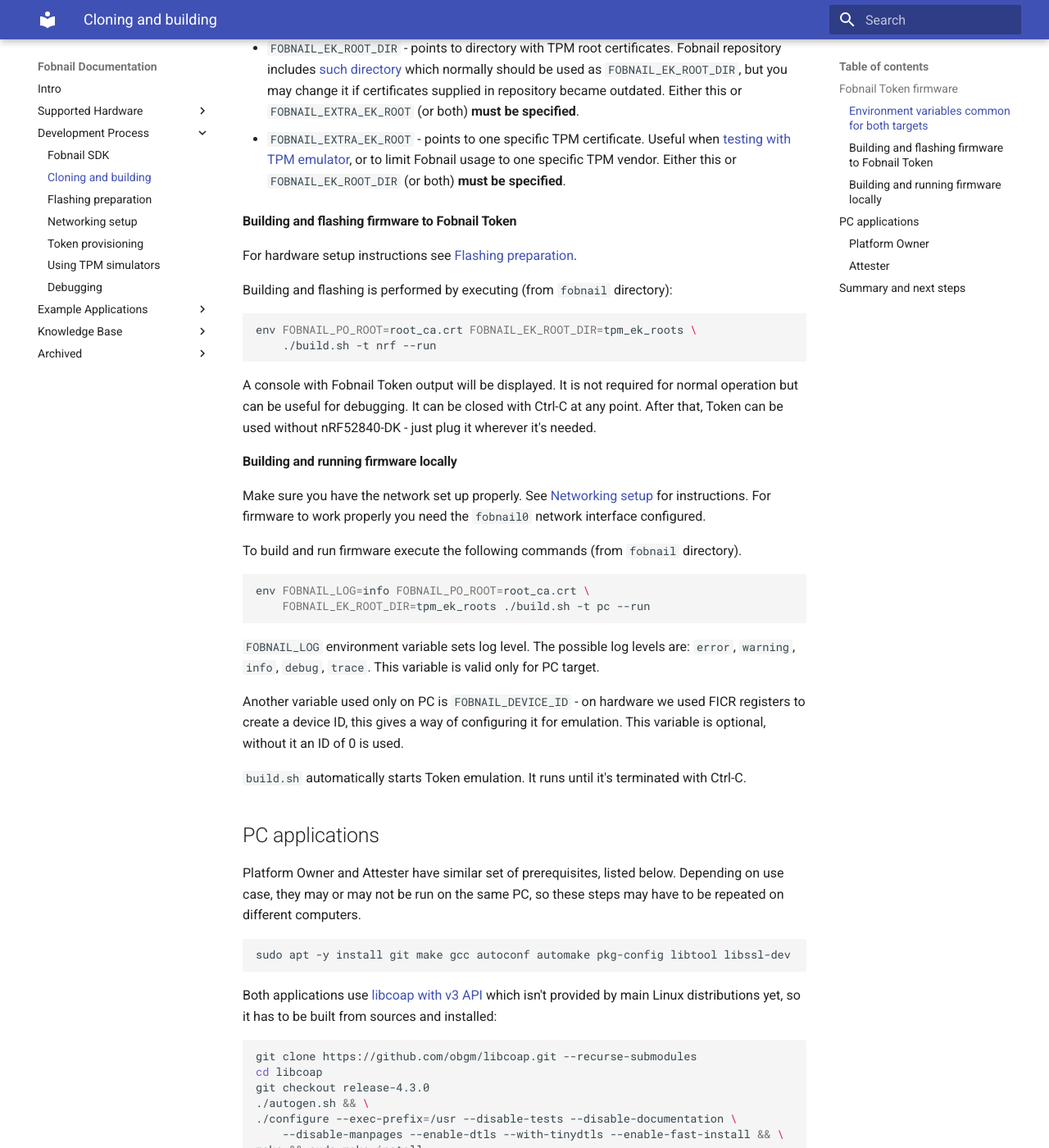
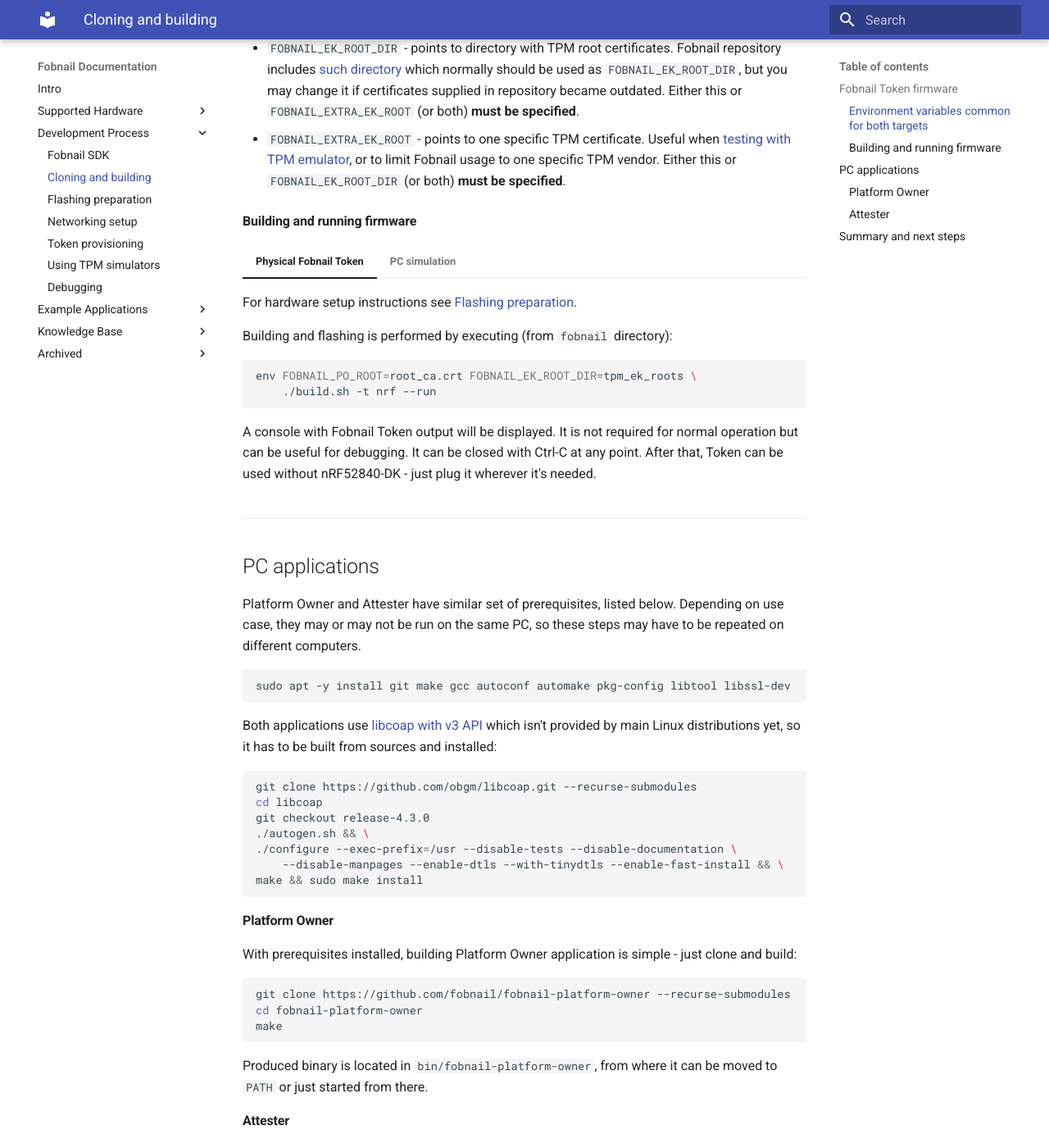
Before and after one commit to fobnail/docs, an MkDocs documentation site: the page built from docs/building.md, in a window 1280 px wide and 1400 px high, scrolled down 1133 px. Shown: the whole window at 82% size. Built offline with MkDocs 1.6.1 and Material for MkDocs 9.7.7, drawn with Linux system fonts in a browser that asks for light colours.

Commit message:
building.md: split physical/simulated instructions to tabs
Signed-off-by: Krystian Hebel <krystian.hebel@3mdeb.com>

````diff
--- a/docs/building.md
+++ b/docs/building.md
@@ -64,46 +64,51 @@
   one specific TPM vendor. Either this or `FOBNAIL_EK_ROOT_DIR` (or both)
   **must be specified**.
 
-#### Building and flashing firmware to Fobnail Token
+#### Building and running firmware
 
-For hardware setup instructions see [Flashing preparation](flashing_preparation.md).
+=== "Physical Fobnail Token"
 
-Building and flashing is performed by executing (from `fobnail` directory):
+    For hardware setup instructions see [Flashing
+    preparation](flashing_preparation.md).
 
-```shell
-env FOBNAIL_PO_ROOT=root_ca.crt FOBNAIL_EK_ROOT_DIR=tpm_ek_roots \
-    ./build.sh -t nrf --run
-```
+    Building and flashing is performed by executing (from `fobnail` directory):
 
-A console with Fobnail Token output will be displayed. It is not required for
-normal operation but can be useful for debugging. It can be closed with Ctrl-C
-at any point. After that, Token can be used without nRF52840-DK - just plug it
-wherever it's needed.
+    ```shell
+    env FOBNAIL_PO_ROOT=root_ca.crt FOBNAIL_EK_ROOT_DIR=tpm_ek_roots \
+        ./build.sh -t nrf --run
+    ```
 
-#### Building and running firmware locally
+    A console with Fobnail Token output will be displayed. It is not required
+    for normal operation but can be useful for debugging. It can be closed with
+    Ctrl-C at any point. After that, Token can be used without nRF52840-DK -
+    just plug it wherever it's needed.
 
-Make sure you have the network set up properly. See [Networking setup](networking_setup.md)
-for instructions. For firmware to work properly you need the `fobnail0` network
-interface configured.
+=== "PC simulation"
 
-To build and run firmware execute the following commands (from `fobnail`
-directory).
+    Make sure you have the network set up properly. See [Networking
+    setup](networking_setup.md) for instructions. For firmware to work properly
+    you need the `fobnail0` network interface configured.
 
-```shell
-env FOBNAIL_LOG=info FOBNAIL_PO_ROOT=root_ca.crt \
-    FOBNAIL_EK_ROOT_DIR=tpm_ek_roots ./build.sh -t pc --run
-```
+    To build and run firmware execute the following commands (from `fobnail`
+    directory).
 
-`FOBNAIL_LOG` environment variable sets log level. The possible log levels are:
-`error`, `warning`, `info`, `debug`, `trace`. This variable is valid only for PC
-target.
+    ```shell
+    env FOBNAIL_LOG=info FOBNAIL_PO_ROOT=root_ca.crt \
+        FOBNAIL_EK_ROOT_DIR=tpm_ek_roots ./build.sh -t pc --run
+    ```
 
-Another variable used only on PC is `FOBNAIL_DEVICE_ID` - on hardware we used
-FICR registers to create a device ID, this gives a way of configuring it for
-emulation. This variable is optional, without it an ID of 0 is used.
+    `FOBNAIL_LOG` environment variable sets log level. The possible log levels
+    are: `error`, `warning`, `info`, `debug`, `trace`. This variable is valid
+    only for PC target.
 
-`build.sh` automatically starts Token emulation. It runs until it's terminated
-with Ctrl-C.
+    Another variable used only on PC is `FOBNAIL_DEVICE_ID` - on hardware we
+    used FICR registers to create a device ID, this gives a way of configuring
+    it for emulation. This variable is optional, without it an ID of 0 is used.
+
+    `build.sh` automatically starts Token emulation. It runs until it's
+    terminated with Ctrl-C.
+
+---
 
 ## PC applications
 
````
